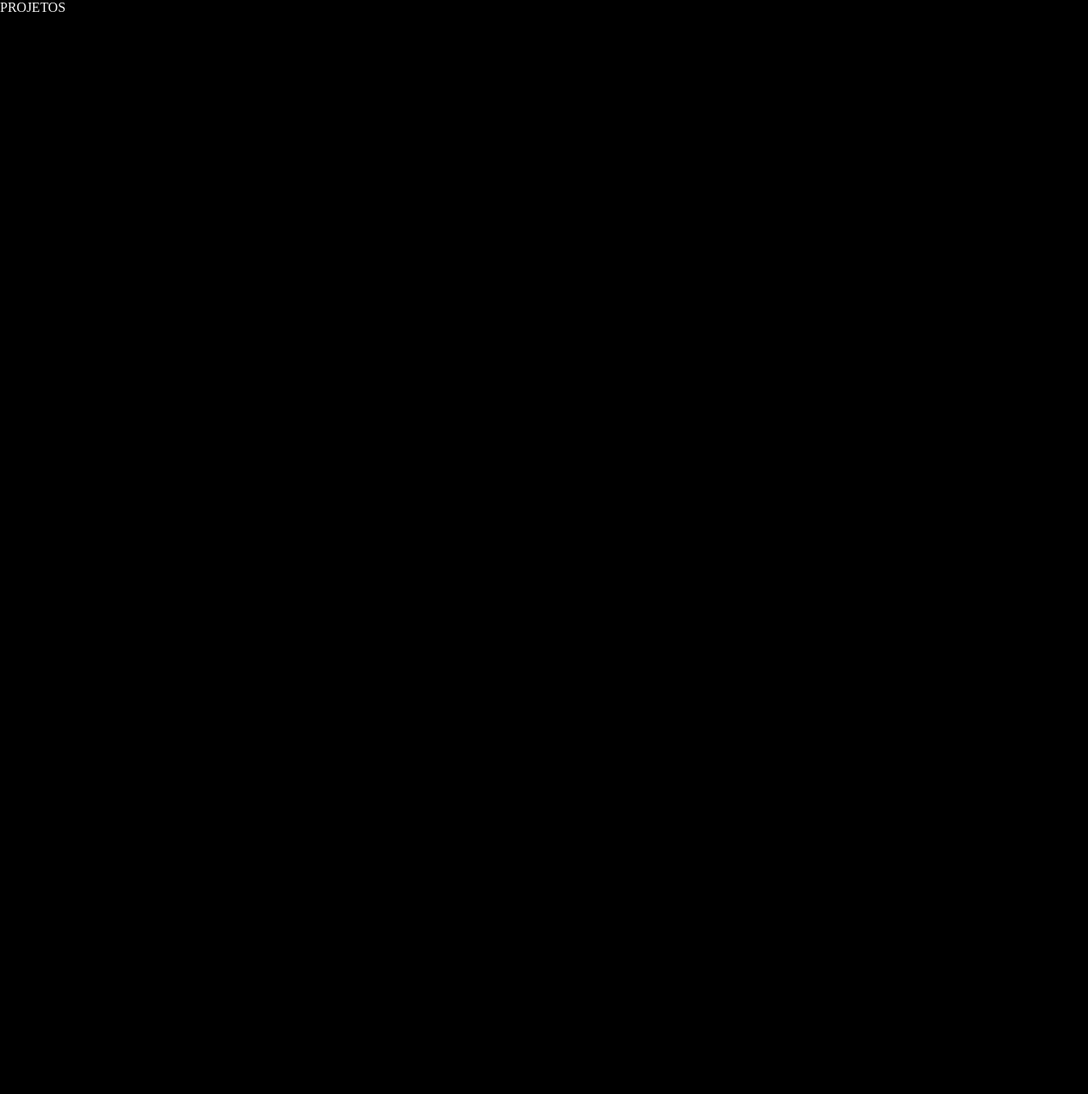
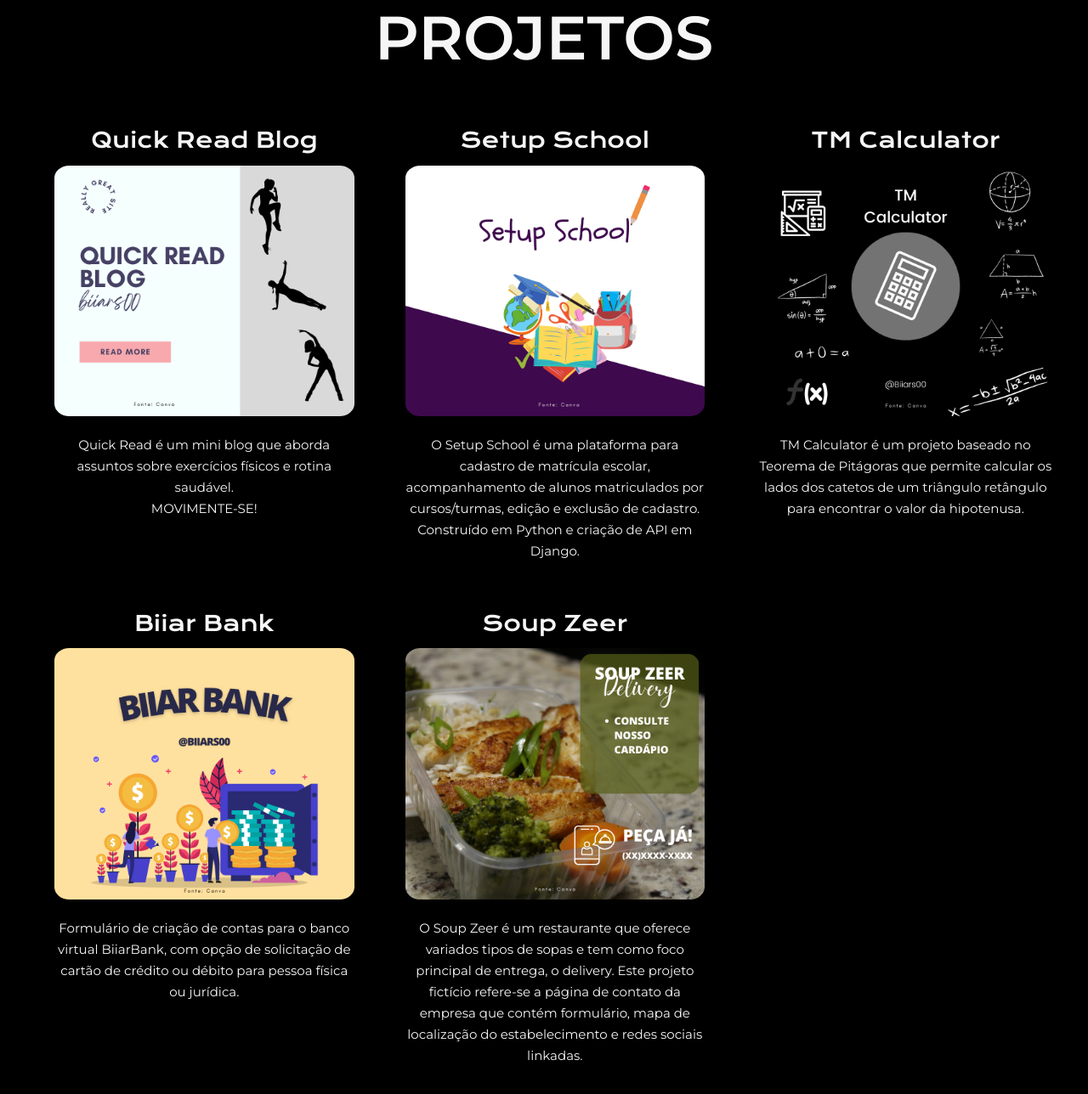
Before and after one commit to Biiars00/portifolio, a plain HTML site: page projetos/projetos.html in a window 1280 px wide. Shown: the whole page at 85% size. Before the commit the page ends 800 px from the top, so only its background shows below. Drawn offline with nearby package versions, Linux system fonts and the light colour scheme; files that its build step writes are made by us from their sources.

Commit message:
feat: added projects page.

```diff
--- /dev/null
+++ b/projetos/projetos.css
@@ -0,0 +1,68 @@
+@import url('https://fonts.googleapis.com/css2?family=Krona+One&family=Montserrat:wght@400;600&display=swap');
+
+*{
+    margin: 0;
+    padding: 0;
+}
+
+body{
+    box-sizing: border-box;
+    background-color: #000000;
+    color: #F6F6F6;
+    font-family: 'Montserrat', sans-serif;
+}
+
+.titulo {
+    text-align: center;
+    font-size: 36px;
+}
+
+.container {
+    padding: 5% 3% 3% 5%;
+    gap: 60px;
+    display: grid;
+    grid-template-columns: repeat(3, 1fr);
+    box-sizing: border-box;
+}
+
+.container__projeto {
+    font-size: 25px;
+    font-family: 'Krona One', sans-serif;
+    display: flex;
+    flex-direction: column;
+    gap: 20px;
+}
+
+.container__projeto__link {
+    color: #F6F6F6;
+    text-align: center;
+    text-decoration: none;
+    line-height: 100%;
+    opacity:1;
+}
+
+.container__projeto__link:hover {
+
+    border-radius: 5%;
+    width: 100%;
+    padding: 3%;
+    transition: 1s;
+    opacity:0.5;
+    /* -xpedu-transform: scale(1.3); */
+    -ms-transform: scale(1.1);
+    transform: scale(1.1);
+  }
+
+.container__imagem {
+    width: 100%;
+    border-radius: 5%;
+    margin-top: 5%;
+}
+
+.container__descricao {
+    width: auto;
+    text-align: center;
+    font-size: 15px;
+    font-family: 'Montserrat', sans-serif;
+    margin-top: 5%;
+}
--- a/projetos/projetos.html
+++ b/projetos/projetos.html
@@ -9,10 +9,62 @@
     <link rel="stylesheet" href="style.css">
     <link rel="stylesheet" href="./styles/header.css">
     <link rel="stylesheet" href="./styles/footer.css">
+    <link rel="stylesheet" href="./projetos.css">
 </head>
 
 <body>
-<p> PROJETOS </p>
+    <div class="titulo">
+        <h1> PROJETOS </h1>
+    </div>
+
+    <div class="container">
+        <div class="container__projeto">
+            <a class="container__projeto__link" href="https://github.com/Biiars00/QuickReadBlog" target="_blank">
+            Quick Read Blog
+                <img src="../assets/quickreadblog.png" class="container__imagem">
+                <p class="container__descricao">Quick Read é um mini blog que aborda assuntos sobre exercícios
+                    físicos e rotina saudável. <br> MOVIMENTE-SE!</p>
+            </a>
+        </div>
+        <div class="container__projeto">
+            <a class="container__projeto__link" href="https://github.com/Biiars00/SetupSchool" target="_blank">
+            Setup School
+                <img src="../assets/setup-school.png" class="container__imagem">
+                <p class="container__descricao">O Setup School é uma plataforma para cadastro de matrícula escolar,
+                    acompanhamento de alunos matriculados por cursos/turmas, edição e exclusão de cadastro.
+                    Construído em Python e criação de API em Django.</p>
+            </a>
+        </div>
+        <div class="container__projeto">
+            <a class="container__projeto__link" href="https://github.com/Biiars00/calculadora1/" target="_blank">
+                TM Calculator
+                <img src="../assets/calculadora.png" class="container__imagem">
+                <p class="container__descricao">TM Calculator é um projeto baseado no Teorema de Pitágoras que
+                    permite calcular os lados dos catetos de um triângulo retângulo para encontrar o valor
+                    da hipotenusa.</p>
+            </a>
+        </div>
+        <div class="container__projeto">
+            <a class="container__projeto__link" href="https://github.com/Biiars00/BiiarBank" target="_blank">
+            Biiar Bank
+                <img src="../assets/biiarbank.png" class="container__imagem">
+                <p class="container__descricao">Formulário de criação de contas para o banco virtual BiiarBank,
+                    com opção de solicitação de cartão de crédito ou débito para pessoa física ou jurídica.
+                </p>
+            </a>
+        </div>
+        <div class="container__projeto">
+            <a class="container__projeto__link" href="https://github.com/Biiars00/pag-contato-soupzeer" target="_blank">
+            Soup Zeer
+                <img src="../assets/soupzeer.png" class="container__imagem">
+                <p class="container__descricao">O Soup Zeer é um restaurante que oferece variados tipos de sopas
+                    e tem como foco principal de entrega, o delivery. Este projeto fictício refere-se a página
+                    de contato da empresa que contém formulário, mapa de localização do estabelecimento e
+                    redes sociais linkadas.
+                </p>
+            </a>
+        </div>
+    </div>
 
 
 </body>
--- /dev/null
+++ b/sobre-mim/sobre-mim.css
@@ -0,0 +1 @@
+@import url('https://fonts.googleapis.com/css2?family=Krona+One&family=Montserrat:wght@400;600&display=swap');
```
Also changed, not shown: home/footer.html (+21 -0 lines), assets/biiarbank.png (added), assets/calculadora.png (added), assets/quickreadblog.png (added), assets/setup-school.png (added), assets/soupzeer.png (added).
